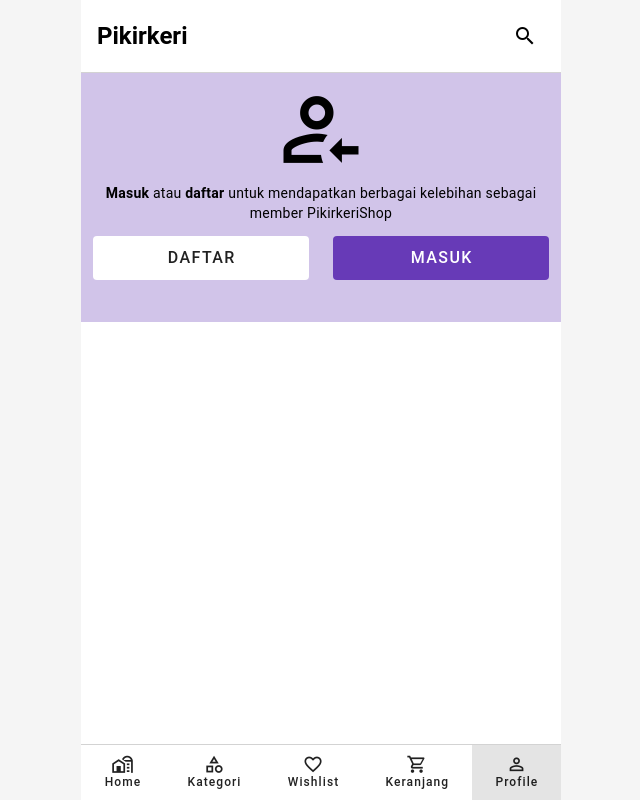
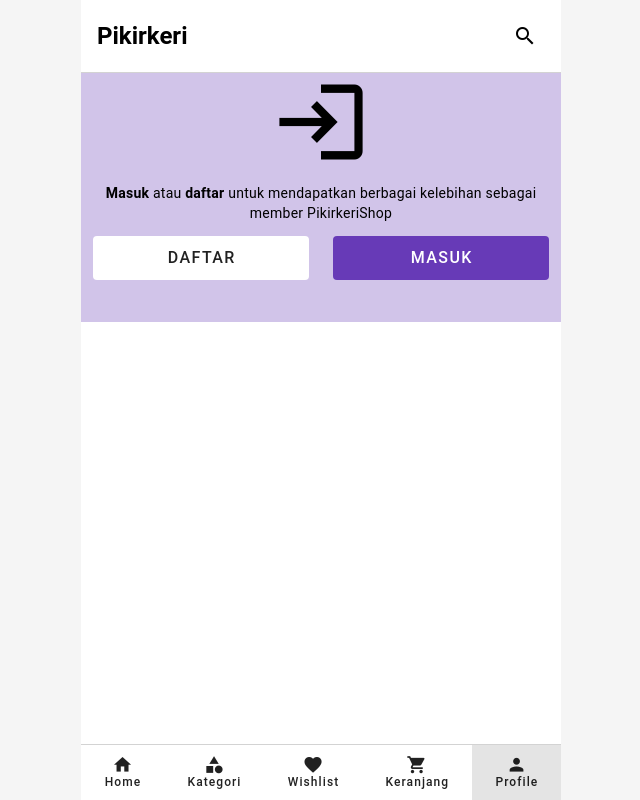
Before and after one commit to andomatthew/pikirkeri-shop, a Vue app: page /profile in a window 1280 px wide. Shown: the whole page, without its empty margins (319-959 px from the left). Built offline with nearby package versions, Linux system fonts and the light colour scheme.

Commit message:
style: change icon package

```diff
--- a/package.json
+++ b/package.json
@@ -17,6 +17,7 @@
     "@mdi/font": "^7.1.96",
     "@vitejs/plugin-vue": "^4.0.0",
     "husky": "^8.0.2",
+    "material-design-icons-iconfont": "^6.7.0",
     "prettier": "^2.8.1",
     "pretty-quick": "^3.1.3",
     "sass": "^1.57.1",
--- a/src/components/TopBar.vue
+++ b/src/components/TopBar.vue
@@ -11,7 +11,7 @@
           @click="router.go(-1)"
           v-if="route.name === 'Category'"
           >
-          <v-icon>mdi-arrow-left</v-icon>
+          <v-icon icon="arrow_back"></v-icon>
         </v-btn>
         <h2>Pikirkeri</h2>
       </v-col>
@@ -21,7 +21,7 @@
           variant="text"
           size="small"
           :to="{ name: 'SearchPage' }">
-          <v-icon icon="mdi-magnify" size="24"></v-icon>
+          <v-icon icon="search" size="24"></v-icon>
         </v-btn>
       </v-col>
     </v-row>
--- a/src/components/TopBarSearch.vue
+++ b/src/components/TopBarSearch.vue
@@ -7,13 +7,13 @@
           variant="text"
           size="xsmall"
           @click="toPrevPage">
-          <v-icon icon="mdi-arrow-left" size="22"/>
+          <v-icon icon="arrow_back" size="22"/>
         </v-btn>
       </v-col>
       <v-col cols="11">
         <v-text-field
           variant="underlined"
-          prepend-inner-icon="mdi-magnify"
+          prepend-inner-icon="search"
           color="deep-purple"
           placeholder="Sedang cari apa bro & sist..."
           hide-details
--- a/src/data/bottomBar.js
+++ b/src/data/bottomBar.js
@@ -2,7 +2,7 @@
   {
     title: 'Home',
     value: 'home',
-    icon: 'mdi-home-silo-outline',
+    icon: 'home',
     props: {
       to: '/'
     }
@@ -10,7 +10,7 @@
   {
     title: 'Kategori',
     value: 'categories',
-    icon: 'mdi-shape-outline',
+    icon: 'category',
     props: {
       to: '/categories'
     }
@@ -18,7 +18,7 @@
   {
     title: 'Wishlist',
     value: 'wishlist',
-    icon: 'mdi-heart-outline',
+    icon: 'favorite',
     props: {
       to: '/wishlist'
     }
@@ -26,7 +26,7 @@
   {
     title: 'Keranjang',
     value: 'cart',
-    icon: 'mdi-cart-outline',
+    icon: 'shopping_cart',
     props: {
       to: '/cart'
     }
@@ -34,7 +34,7 @@
   {
     title: 'Profile',
     value: 'profile',
-    icon: 'mdi-account-outline',
+    icon: 'person',
     props: {
       to: '/profile'
     }
--- a/src/plugins/vuetify.js
+++ b/src/plugins/vuetify.js
@@ -1,7 +1,9 @@
 // plugins/vuetify.js
 import 'vuetify/styles'
-import { aliases, mdi } from 'vuetify/iconsets/mdi'
-import '@mdi/font/css/materialdesignicons.css'
+// import { aliases, mdi } from 'vuetify/iconsets/mdi'
+// import '@mdi/font/css/materialdesignicons.css'
+import { aliases, md } from 'vuetify/iconsets/md'
+import 'material-design-icons-iconfont/dist/material-design-icons.css'
 import {createVuetify} from 'vuetify'
 import * as components from 'vuetify/components'
 import * as directives from 'vuetify/directives'
@@ -10,10 +12,10 @@
   components,
   directives,
   icons: {
-    defaultSet: 'mdi',
+    defaultSet: 'md',
     aliases,
     sets: {
-      mdi
+      md
     }
   }
 })
--- a/src/views/CategoriesPage/index.vue
+++ b/src/views/CategoriesPage/index.vue
@@ -7,7 +7,7 @@
         <v-btn
           variant="plain"
           size="small"
-          append-icon="mdi-chevron-right"
+          append-icon="chevron_right"
           class="text-capitalize">
           Lihat Semua
         </v-btn>
--- a/src/views/ProfilePage/index.vue
+++ b/src/views/ProfilePage/index.vue
@@ -6,9 +6,7 @@
   height="250"
   color="deep-purple-lighten-4"
   >
-    <v-icon size="100" class="d-block mx-auto">
-      mdi-account-arrow-left-outline
-    </v-icon>
+    <v-icon size="100" class="d-block mx-auto" icon="login"></v-icon>
 
     <p class="text-body-2 text-center mt-3">
       <span class="font-weight-bold">Masuk</span> atau
```
